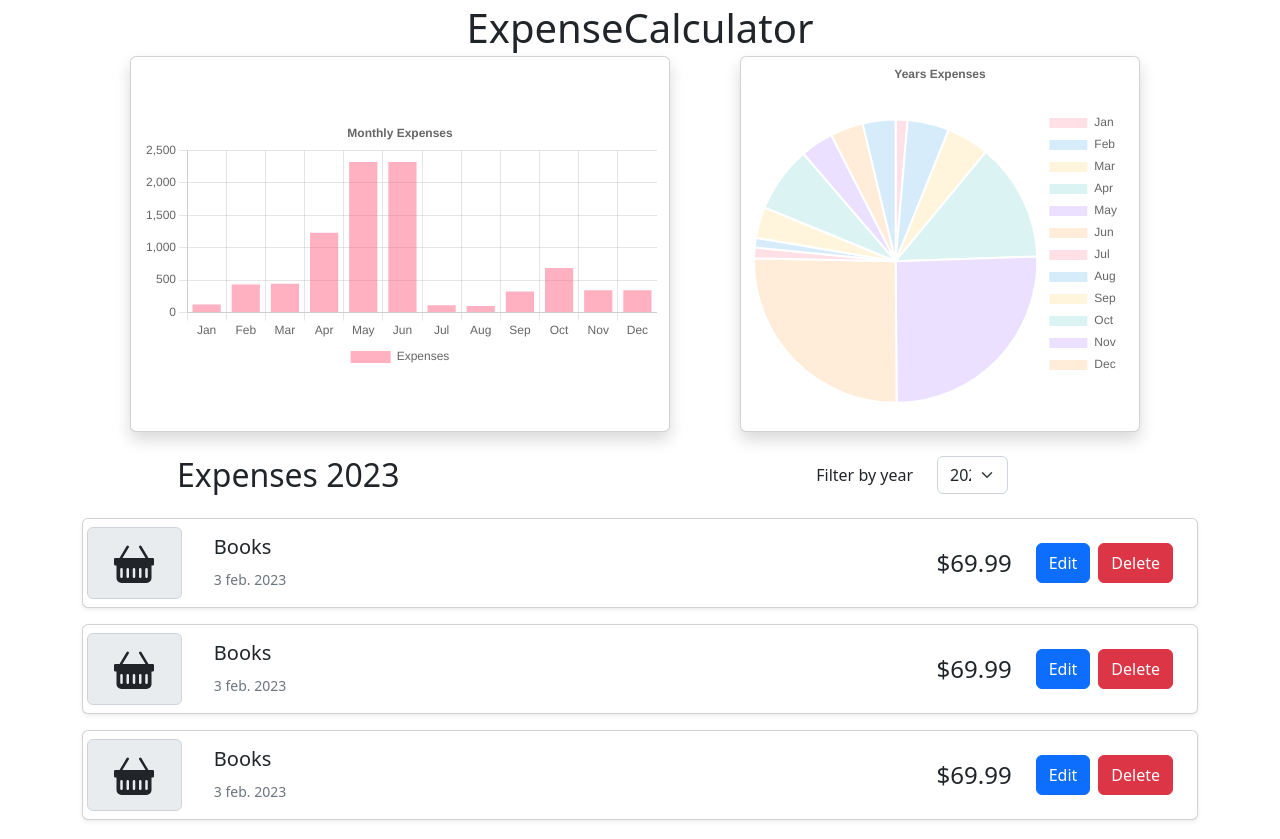
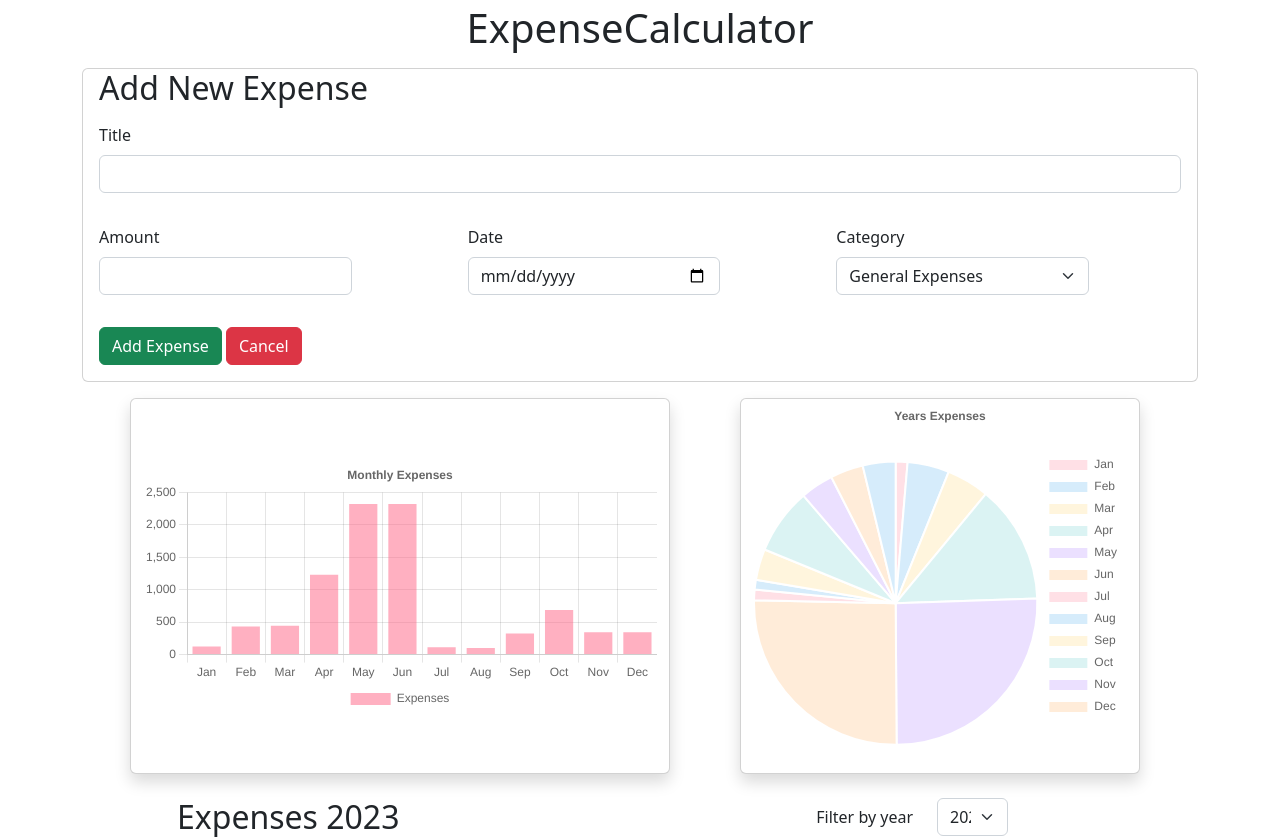
Before and after one commit to Yyauw/expenseCalculator, a React (Create React App) app: page / in a window 1280 px wide. Shown: the top 839 px of the page. Built offline with nearby package versions, Linux system fonts and the light colour scheme.

Commit message:
Expense form added

```diff
--- a/src/App.jsx
+++ b/src/App.jsx
@@ -2,11 +2,13 @@ import ExpenseChartBar from "./components/ExpenseChartBar"
 import ExpenseDoughnutChart from "./components/ExpenseDoughnutChart"
 import ExpenseListHeader from "./components/ExpenseListHeader"
 import ExpenseList from "./components/ExpenseList"
+import NewExpense from "./components/NewExpense"
 
 function App() {
   return (
   <div className='container'>
     <h1 className="text-center my-1">ExpenseCalculator</h1>
+    <NewExpense/>
     <div className="ms-5 row">
     <ExpenseChartBar/>
     <ExpenseDoughnutChart />
--- /dev/null
+++ b/src/components/ExpenseForm.jsx
@@ -0,0 +1,43 @@
+const ExpenseForm = () => {
+  return (
+    <form action="" className="mb-3">
+        <h2 className="ps-3 mb-0">Add New Expense</h2>
+      <div className="p-3">
+        <label htmlFor="" className="form-label">
+          Title
+        </label>
+        <input type="text" className="form-control" />
+      </div>
+      <div className="row p-3 mb-3">
+        <div className="col-md-3">
+          <label htmlFor="" className="form-label">
+            Amount
+          </label>
+          <input type="number" className="form-control" />
+        </div>
+        <div className="offset-md-1 col-md-3">
+          <label htmlFor="" className="form-label">
+            Date
+          </label>
+          <input type="date" className="form-control" />
+        </div>
+        <div className="offset-md-1 col-md-3">
+          <label htmlFor="" className="form-label">
+            Category
+          </label>
+          <select name="" id="" className="form-select">
+            <option value="">General Expenses</option>
+            <option value="">Services</option>
+            <option value="">Food</option>
+          </select>
+        </div>
+      </div>
+      <span className="p-3 mb-3">
+        <button className="btn btn-success">Add Expense</button>
+        <button className="btn btn-danger ms-1">Cancel</button>
+      </span>
+    </form>
+  );
+};
+
+export default ExpenseForm;
--- /dev/null
+++ b/src/components/NewExpense.jsx
@@ -0,0 +1,12 @@
+import ExpenseForm from "./ExpenseForm";
+
+const NewExpense = () =>{
+    return(
+        <div className="card my-3">
+            {1==2? <button className="btn btn-primary">Add Expense</button>:''}
+            <ExpenseForm/>
+        </div>
+    )
+}
+
+export default NewExpense;
```
